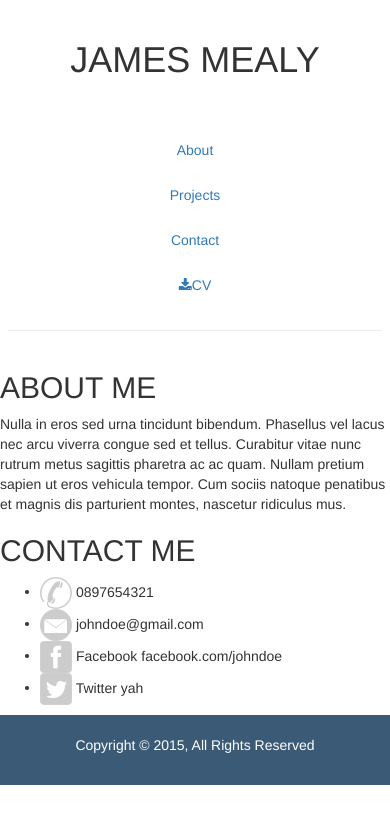
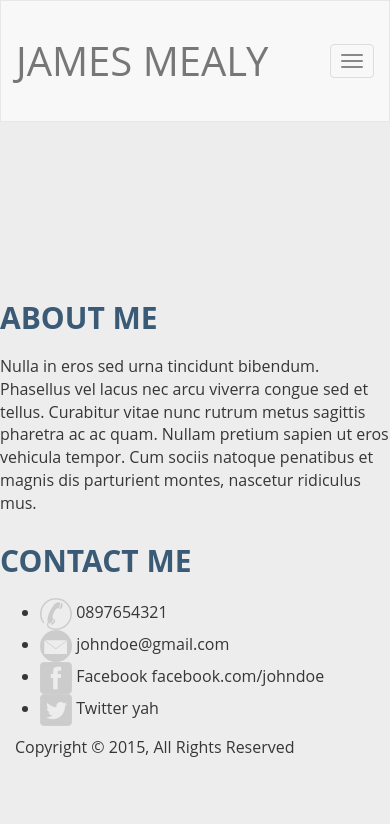
Before and after one commit to jmealy/jamesmealy.github.io, a plain HTML site: page index.html in a window 390 px wide. Drawn offline with nearby package versions, Linux system fonts and the light colour scheme.

Commit message:
Change navbar style and fix its collapse bahaviour
Start the navbar from scratch, while keeping its general appearance.
Make it so that when the screen is smaller (mobile, tablet), the
navbar links are collapsed in a predictable way.

Also remove any contents below the navbar, to allow for a clean start.

```diff
--- a/css/style.css
+++ b/css/style.css
@@ -6,22 +6,18 @@ body {
   font-size: 16px;
 }
 
-.navbar-custom {
-  padding-top: 40px;
+.page-content{
+  margin-top: 150px;
 }
 
-.fuck {
-    display: inline-block;
-}
-
-hr {
+/*hr {
   border: 0;
   clear:both;
   display:block;
   width: 96%;
   background-color: gray;
   height: 1px;
-}
+}*/
 
 h2 {
   font-weight: bold;
@@ -33,7 +29,34 @@ strong, h2 {
   color: #3b5a76;
 }
 
-.title {
+ .navbar {
+  min-height: 120px;
+}
+
+.navbar-brand {
+  padding: 0 15px;
+  height: 120px;
+  line-height: 120px;
+  font-size: 40px;
+  text-transform: uppercase;
+}
+
+.navbar-toggle {
+  /* (120px - button height 34px) / 2 = 43px */
+  margin-top: 43px;
+  padding: 9px 10px !important;
+}
+
+@media (min-width: 768px) {
+  .navbar-nav > li > a {
+    /* (120px - line-height of 27px) / 2 = 46.5px */
+    padding-top: 46.5px;
+    padding-bottom: 46.5px;
+    line-height: 47px;
+  }
+}
+
+/*.navbar-brand {
   margin: 0;
   padding: 20px 0 0 120px;
   font-weight: 550;
@@ -42,14 +65,14 @@ strong, h2 {
   text-transform: uppercase;
 }
 
-.line-img {
-  max-width: 100%;
-}
+.navbar-default{
+  height: 100px;
+}*/
 
-footer {
+/*footer {
   background: #3b5a76;
   color: #fff;
   text-align: center;
   padding-top: 20px;
   padding-bottom: 20px;
-}
+}*/
--- a/index.html
+++ b/index.html
@@ -6,10 +6,10 @@
 	<meta http-equiv="X-UA-Compatible" content="IE=edge">
 	<meta name="viewport" content="width=device-width, initial-scale=1">
 	<title>About</title>
+	<!--bootstrap css-->
+	<link href="css/bootstrap.css" rel="stylesheet">
 	<!-- Custom styles for this template -->
 	<link href="css/style.css" rel="stylesheet">
-	<!--bootstrap css-->
-	<link href="css/bootstrap.css" rel="stylesheet">
 	<!--font awesome for symbols-->
 	<link rel="stylesheet" href="css/font-awesome.css">
 </head>
@@ -18,24 +18,34 @@
 
 	<section>
 		<!--<img src="img/headshot.png" class="profile-img">-->
-		<div class="row header-row">
-			<div class="col-md-4 title">
-				<h1>James Mealy</h1>
+		<nav class="navbar navbar-default">
+			<div class="container navbar-container">
+				<div class="navbar-header">
+					<button type="button" class="navbar-toggle navbar-default collapsed" data-toggle="collapse" data-target="#navbar" aria-expanded="false"
+						aria-controls="navbar">
+						<span class="sr-only">Toggle navigation</span>
+						<span class="icon-bar"></span>
+						<span class="icon-bar"></span>
+						<span class="icon-bar"></span>
+					</button>
+					<a class="navbar-brand" href="index.html">James Mealy</a>
 				</div>
-			<div class="col-md-offset-3 col-md-4">
-				<div class="col-md-8">
-					<ul class="nav nav-justified navbar-custom">
-						<li role="presentation" class="active"><a href="#">About</a></li>
-						<li role="presentation"><a href="projects.html">Projects</a></li>
-						<li role="presentation"><a href="#">Contact</a></li>
-						<li role="presentation"><a href="#"><i class="fa fa-download" aria-hidden="true"></i>CV</a></li>
+				<div id="navbar" class="collapse navbar-collapse navbar-right">
+					<ul class="nav navbar-nav">
+						<li class="hidden"><a href="#page-top"></a></li>
+						<li class="page-scroll"><a href="#why">Why us?</a></li>
+						<li class="page-scroll"><a href="#who">Who Are We?</a></li>
+						<li class="page-scroll"><a href="#clients">Clients</a></li>
+						<li class="page-scroll"><a href="#contact">Contact</a></li>
 					</ul>
 				</div>
+				<!--/.nav-collapse -->
 			</div>
-		</div>
-		<hr>
+			<!--<hr>-->
+		</nav>
 
 
+		<div class="page-content">
 			<div class="row">
 				<div class="col-md-7 col-md-offset-1">
 					<h2>About Me</h2>
@@ -52,6 +62,7 @@
 						<li><img src="img/facebook.png"> Facebook <span>facebook.com/johndoe</span></li>
 						<li><img src="img/twitter.png"> Twitter yah</li>
 					</ul>
+				</div>
 			</div>
 	</section>
 
```
Lines whose indentation alone changed are shown as unchanged.
